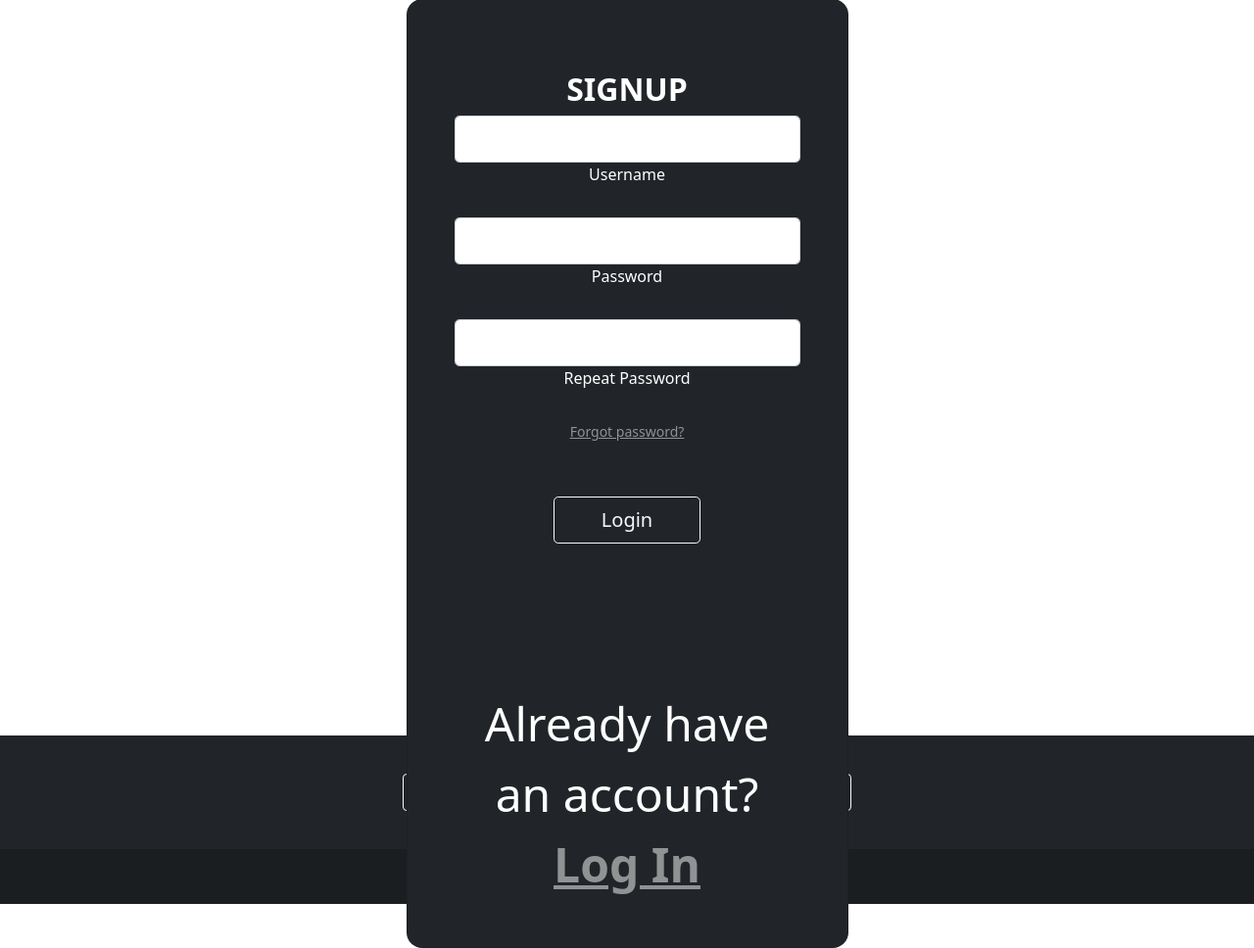
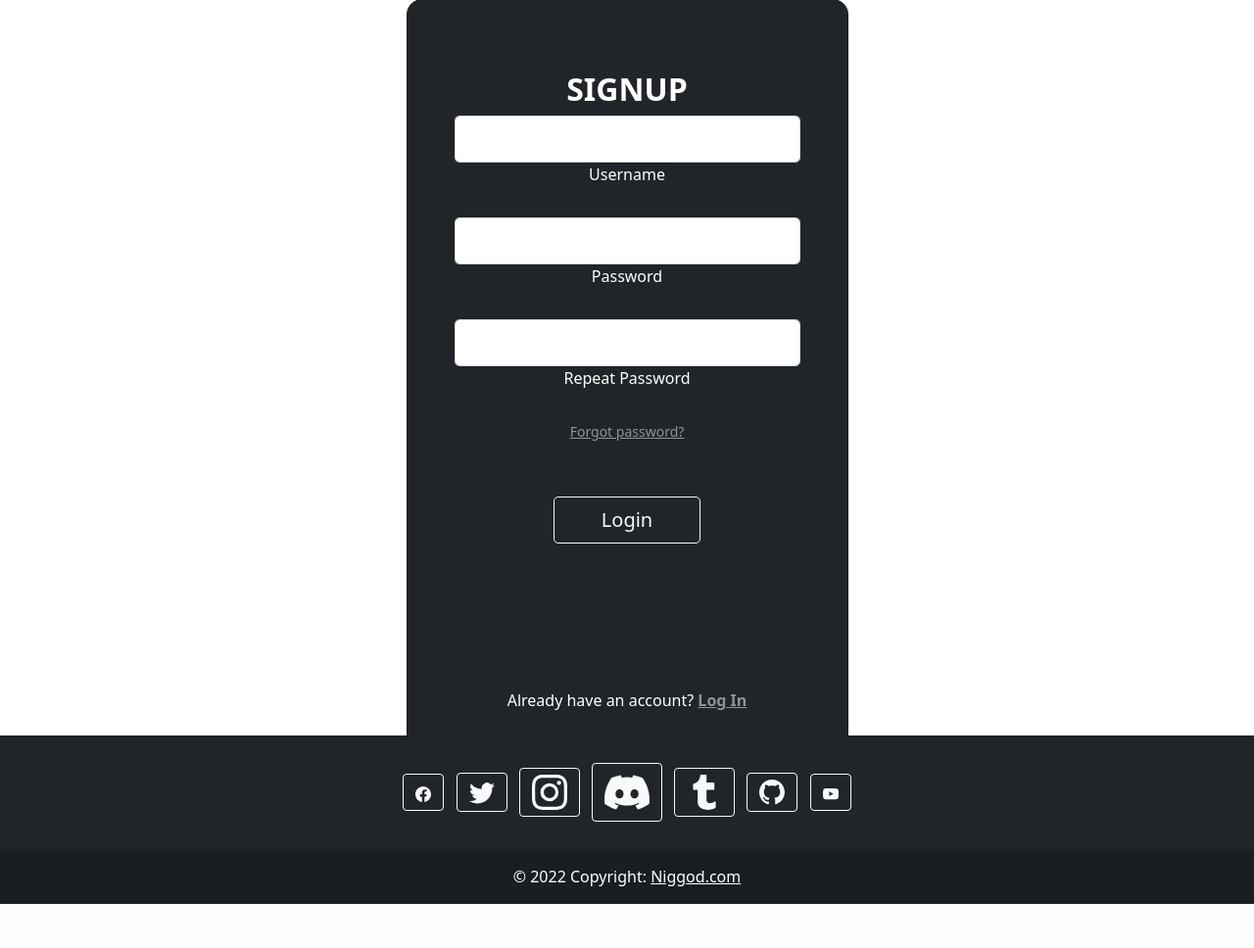
Before and after one commit to CutoNaito/Niggod, a PHP site: page /user/signup.php in a window 1280 px wide. Shown: the part 194-1162 px from the top of the page at 98% size. After the commit the page ends 1117 px from the top, so only its background shows below. Run offline with PHP 8.4, Linux system fonts and the light colour scheme.

Commit message:
Responsible paragraphs

```diff
--- a/css/styles.css
+++ b/css/styles.css
@@ -20,21 +20,24 @@ div.bg-danger div.card{
 }
 
 /* Start Responsible */
+@media (min-width: 320px) {
+  p {font-size:0.6rem;}
+}
 
 @media (min-width: 544px) {
-  p {font-size:1.5rem;}
+  p {font-size:0.7rem;}
 }
 
 @media (min-width: 768px) {
-  p {font-size:2rem;}
+  p {font-size:0.8rem;}
 }
 
 @media (min-width: 992px) {
-  p {font-size:2.5rem;}
+  p {font-size:0.9rem;}
 }
 
 @media (min-width: 1200px) {
-  p {font-size:3rem;}
+  p {font-size:1rem;}
 }
 
 /* End Responsible */
```
